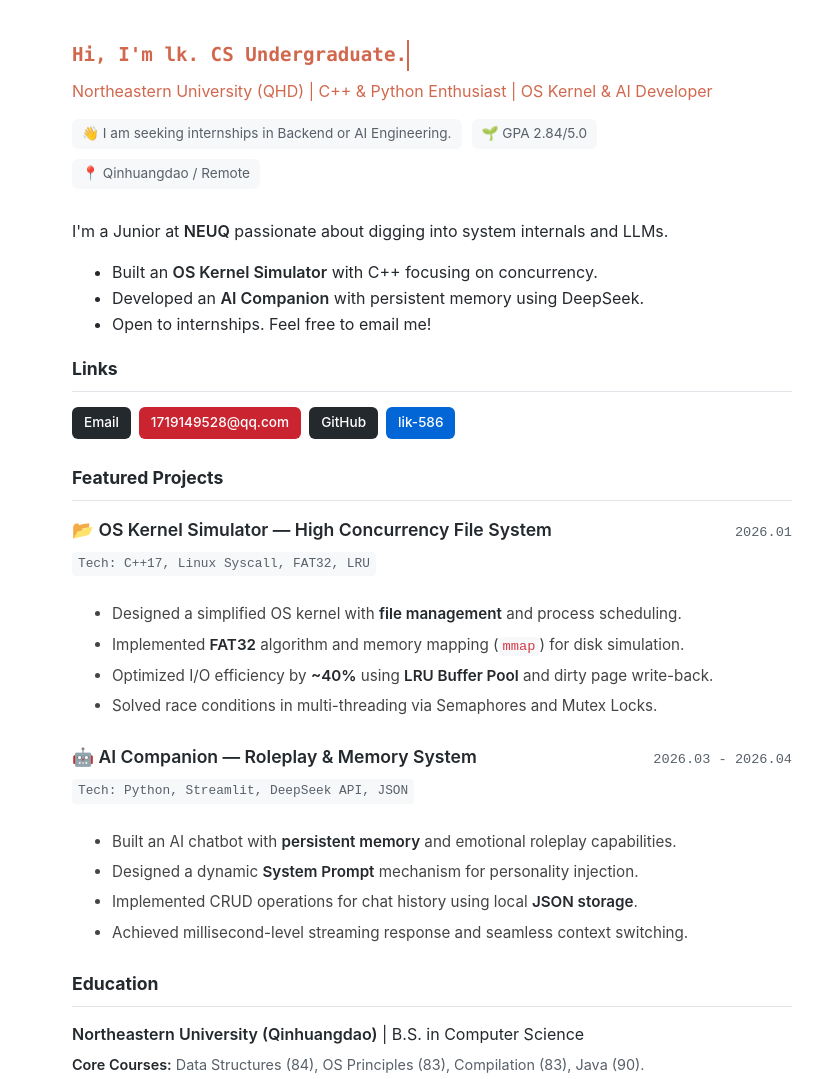
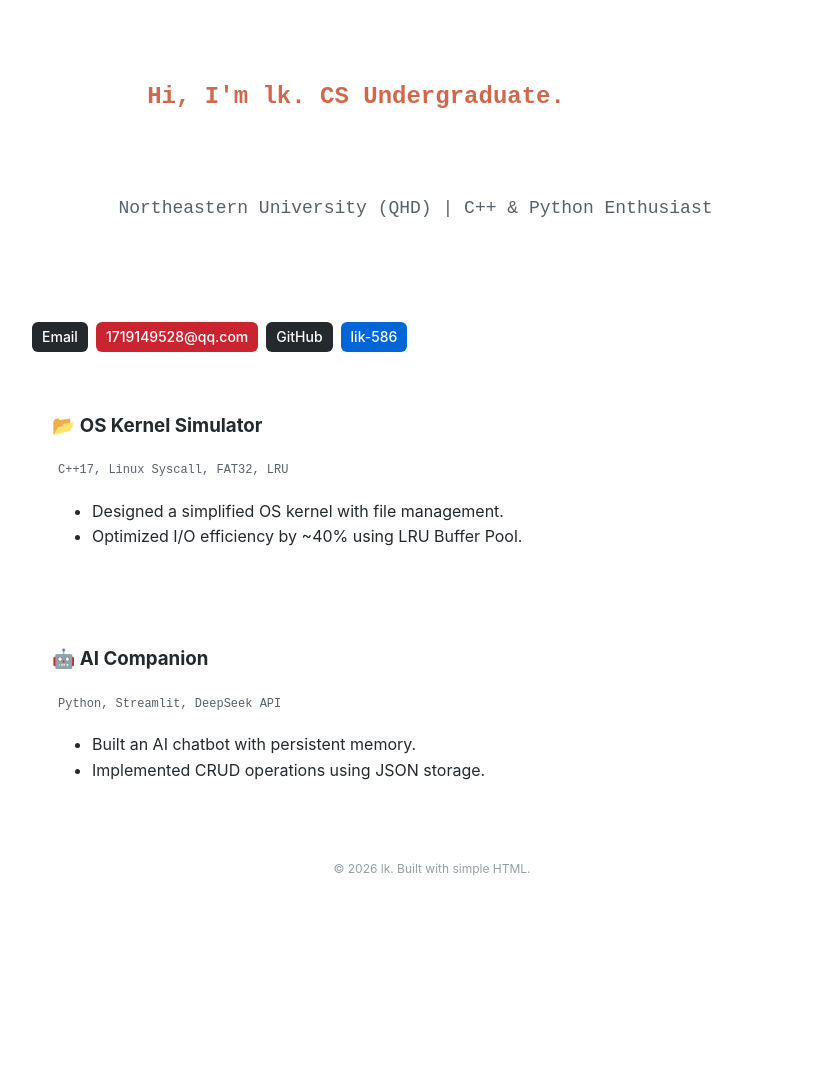
Before and after one commit to lik-586/lik-586.github.io, a plain HTML site: page index.html in a window 1280 px wide. Shown: the top 1079 px of the page, without its empty margins (208-1029 px from the left). After the commit the page ends 919 px from the top, so only its background shows below. Drawn offline with Linux system fonts and the light colour scheme.

Commit message:
Update index.html（2）
更新主副标题打字效果

```diff
--- a/index.html
+++ b/index.html
@@ -7,12 +7,10 @@
     <style>
         /* --- 全局样式 & 字体 --- */
         :root {
-            --primary-color: #d1684e; /* 参考图的橙色 */
+            --primary-color: #d1684e;
             --text-main: #24292e;
             --text-gray: #586069;
             --bg-color: #ffffff;
-            --bg-code: #f6f8fa;
-            --border-color: #e1e4e8;
         }
 
         body {
@@ -20,156 +18,98 @@
             background-color: var(--bg-color);
             color: var(--text-main);
             line-height: 1.6;
-            max-width: 720px;
-            margin: 40px auto;
-            padding: 0 20px;
+            padding: 40px 20px;
+            max-width: 800px;
+            margin: 0 auto;
         }
 
-        a { color: var(--primary-color); text-decoration: none; }
-        a:hover { text-decoration: underline; }
-        strong { color: var(--text-main); font-weight: 600; }
+        /* --- 头部样式 --- */
+        header {
+            text-align: left;
+            margin-bottom: 40px;
+            border-bottom: 1px solid var(--border-color);
+            padding-bottom: 20px;
+        }
 
-        /* --- 头部区域 --- */
-        header { margin-bottom: 30px; }
-        .typewriter-container {
-            font-family: 'SFMono-Regular', Consolas, 'Liberation Mono', Menlo, Courier, monospace;
-            font-size: 1.2rem;
-            font-weight: 600;
+        /* 标题基础样式 */
+        .typewriter-text {
             color: var(--primary-color);
-            border-right: 2px solid var(--primary-color);
-            white-space: nowrap;
-            overflow: hidden;
-            width: fit-content;
-            animation: blink-caret 0.75s step-end infinite;
+            font-family: 'Courier New', Courier, monospace; /* 等宽字体更像代码 */
+            font-weight: bold;
+            font-size: 24px;
+            display: block; /* 让副标题换行显示 */
+            margin-bottom: 10px;
+            white-space: pre-wrap; /* 保持空格和换行 */
         }
 
         .subtitle {
-            margin-top: 8px;
-            font-size: 1rem;
-            color: var(--primary-color);
-            opacity: 0; /* 初始隐藏，JS控制淡入 */
-            animation: fadeIn 1s forwards 0.5s;
+            font-size: 18px;
+            font-weight: normal;
+            color: var(--text-gray);
+            margin-top: 5px;
         }
 
-        .status-badges {
-            margin-top: 15px;
-            display: flex;
-            gap: 10px;
-            flex-wrap: wrap;
+        /* --- 光标样式 --- */
+        /* 默认带有光标的样式 */
+        .cursor {
+            border-right: 2px solid var(--primary-color);
+            animation: blink 1s step-end infinite;
+            padding-right: 2px; /* 给光标留点空隙 */
         }
-        .badge {
-            font-size: 0.85rem;
+
+        /* 光标闪烁动画 */
+        @keyframes blink {
+            0%, 100% { border-color: transparent; }
+            50% { border-color: var(--primary-color); }
+        }
+
+        /* --- 标签和卡片样式 --- */
+        .tag-container { display: flex; flex-wrap: wrap; gap: 8px; margin-bottom: 20px; }
+        .tag {
+            display: inline-block;
             padding: 4px 10px;
             border-radius: 6px;
-            background-color: var(--bg-code);
-            color: var(--text-gray);
-            display: flex;
-            align-items: center;
-            gap: 5px;
+            font-size: 14px;
+            font-weight: 500;
+            color: white;
+        }
+        .tag-blog { background-color: #24292e; }
+        .tag-wiki { background-color: #d1684e; }
+        .tag-leetcode { background-color: #586069; }
+        .tag-algo { background-color: #f9826c; }
+        .tag-mail { background-color: #24292e; }
+        .tag-emailaddr { background-color: #cb2431; }
+        .tag-social { background-color: #24292e; }
+        .tag-social-val { background-color: #0366d6; }
+        .tag-csdn { background-color: #586069; }
+        .tag-csdn-val { background-color: #28a745; }
+
+        blockquote {
+            border-left: 4px solid #dfe2e5;
+            padding-left: 15px;
+            color: #6a737d;
+            margin: 20px 0;
         }
 
-        /* --- 链接标签区域 --- */
-        .links-section h3, .projects-section h3, .edu-section h3 {
-            font-size: 1.1rem;
-            border-bottom: 1px solid var(--border-color);
-            padding-bottom: 8px;
-            margin-bottom: 15px;
-            color: var(--text-main);
+        /* 项目卡片 */
+        .project-card {
+            border: 1px solid var(--border-color);
+            border-radius: 8px;
+            padding: 20px;
+            margin-bottom: 20px;
+            transition: transform 0.2s;
         }
-
-        .tag-container {
-            display: flex;
-            flex-wrap: wrap;
-            gap: 8px;
-            margin-bottom: 25px;
-        }
-        .tag {
-            font-size: 0.85rem;
-            font-weight: 500;
-            padding: 5px 12px;
-            border-radius: 6px;
-            color: white;
-            display: flex;
-            align-items: center;
-            gap: 6px;
-        }
-        /* 颜色模拟参考图 */
-        .t-blog { background-color: #24292e; }
-        .t-wiki { background-color: var(--primary-color); }
-        .t-leetcode { background-color: #586069; }
-        .t-algo { background-color: #f9826c; }
-        .t-mail { background-color: #24292e; }
-        .t-email { background-color: #cb2431; }
-        .t-gh { background-color: #24292e; }
-        .t-gh-val { background-color: #0366d6; }
-
-        /* --- 项目列表 --- */
-        .project-item {
-            margin-bottom: 25px;
-        }
-        .project-header {
-            display: flex;
-            justify-content: space-between;
-            align-items: baseline;
-            margin-bottom: 5px;
-        }
-        .project-title {
-            font-size: 1.1rem;
-            font-weight: 600;
-            color: var(--text-main);
-        }
-        .project-date {
-            font-size: 0.85rem;
-            color: var(--text-gray);
-            font-family: monospace;
+        .project-card:hover {
+            transform: translateY(-2px);
+            box-shadow: 0 4px 12px rgba(0,0,0,0.05);
         }
         .tech-stack {
-            font-size: 0.8rem;
+            font-size: 12px;
             color: var(--text-gray);
-            margin-bottom: 10px;
             font-family: monospace;
             background: var(--bg-code);
             padding: 2px 6px;
             border-radius: 4px;
-            display: inline-block;
-        }
-        .project-desc li {
-            margin-bottom: 6px;
-            font-size: 0.95rem;
-            color: #444;
-        }
-        code {
-            background-color: var(--bg-code);
-            padding: 2px 4px;
-            border-radius: 4px;
-            font-family: monospace;
-            font-size: 0.9em;
-            color: #d73a49;
-        }
-
-        /* --- 教育背景 --- */
-        .edu-item { margin-bottom: 15px; }
-        .course-list { font-size: 0.9rem; color: var(--text-gray); margin-top: 5px; }
-
-        /* --- 引用 --- */
-        blockquote {
-            border-left: 4px solid var(--border-color);
-            padding-left: 16px;
-            margin: 30px 0;
-            color: var(--text-gray);
-            font-style: italic;
-        }
-
-        /* --- 动画 --- */
-        @keyframes blink-caret { from, to { border-color: transparent; } 50% { border-color: var(--primary-color); } }
-        @keyframes fadeIn { to { opacity: 1; } }
-
-        /* --- 响应式 --- */
-        @media (max-width: 600px) {
-            body { margin: 20px auto; padding: 0 15px; }
-            .typewriter-container { font-size: 1.1rem; width: 100%; }
-            .project-header { flex-direction: column; }
-            .project-date { margin-top: 4px; }
         }
     </style>
 </head>
@@ -177,115 +117,94 @@
 
 <!-- 头部介绍 -->
 <header>
-        <!-- 打字机标题 -->
-        <div class="typewriter-container" id="typewriter"></div>
-
+    <!-- 主标题 -->
+    <div id="main-title" class="typewriter-text cursor">
+        Hi, I'm lk. CS Undergraduate.
+    </div>
     <!-- 副标题 -->
-        <div class="subtitle">
-            Northeastern University (QHD) | C++ & Python Enthusiast | OS Kernel & AI Developer
-        </div>
-
-        <!-- 状态徽章 -->
-        <div class="status-badges">
-            <div class="badge">👋 I am seeking internships in Backend or AI Engineering.</div>
-            <div class="badge">🌱 GPA 2.84/5.0</div>
-            <div class="badge">📍 Qinhuangdao / Remote</div>
+    <div id="sub-title" class="typewriter-text subtitle cursor">
+        Northeastern University (QHD) | C++ & Python Enthusiast
     </div>
 </header>
 
-    <!-- 简短自我介绍 -->
+<!-- 链接区域 -->
 <section>
-        <p>I'm a Junior at <strong>NEUQ</strong> passionate about digging into system internals and LLMs.</p>
-        <ul>
-            <li>Built an <strong>OS Kernel Simulator</strong> with C++ focusing on concurrency.</li>
-            <li>Developed an <strong>AI Companion</strong> with persistent memory using DeepSeek.</li>
-            <li>Open to internships. Feel free to email me!</li>
-        </ul>
-    </section>
-
-    <!-- 链接区域 (模仿参考图的 Links) -->
-    <section class="links-section">
-        <h3>Links</h3>
     <div class="tag-container">
-            <span class="tag t-mail">Email</span>
-            <span class="tag t-email">1719149528@qq.com</span>
-
-            <span class="tag t-gh">GitHub</span>
-            <span class="tag t-gh-val">lik-586</span>
+        <span class="tag tag-mail">Email</span>
+        <span class="tag tag-emailaddr">1719149528@qq.com</span>
+        <span class="tag tag-social">GitHub</span>
+        <span class="tag tag-social-val">lik-586</span>
     </div>
 </section>
 
-    <!-- 精选项目 -->
-    <section class="projects-section">
-        <h3>Featured Projects</h3>
-
-        <!-- 项目 1 -->
-        <div class="project-item">
-            <div class="project-header">
-                <span class="project-title">📂 OS Kernel Simulator — High Concurrency File System</span>
-                <span class="project-date">2026.01</span>
-            </div>
-            <div class="tech-stack">Tech: C++17, Linux Syscall, FAT32, LRU</div>
-            <ul class="project-desc">
-                <li>Designed a simplified OS kernel with <strong>file management</strong> and process scheduling.</li>
-                <li>Implemented <strong>FAT32</strong> algorithm and memory mapping (<code>mmap</code>) for disk simulation.</li>
-                <li>Optimized I/O efficiency by <strong>~40%</strong> using <strong>LRU Buffer Pool</strong> and dirty page write-back.</li>
-                <li>Solved race conditions in multi-threading via Semaphores and Mutex Locks.</li>
+<!-- 项目经历 -->
+<section>
+    <div class="project-card">
+        <h3>📂 OS Kernel Simulator</h3>
+        <p class="tech-stack">C++17, Linux Syscall, FAT32, LRU</p>
+        <ul>
+            <li>Designed a simplified OS kernel with file management.</li>
+            <li>Optimized I/O efficiency by ~40% using LRU Buffer Pool.</li>
         </ul>
     </div>
 
-        <!-- 项目 2 -->
-        <div class="project-item">
-            <div class="project-header">
-                <span class="project-title">🤖 AI Companion — Roleplay & Memory System</span>
-                <span class="project-date">2026.03 - 2026.04</span>
-            </div>
-            <div class="tech-stack">Tech: Python, Streamlit, DeepSeek API, JSON</div>
-            <ul class="project-desc">
-                <li>Built an AI chatbot with <strong>persistent memory</strong> and emotional roleplay capabilities.</li>
-                <li>Designed a dynamic <strong>System Prompt</strong> mechanism for personality injection.</li>
-                <li>Implemented CRUD operations for chat history using local <strong>JSON storage</strong>.</li>
-                <li>Achieved millisecond-level streaming response and seamless context switching.</li>
+    <div class="project-card">
+        <h3>🤖 AI Companion</h3>
+        <p class="tech-stack">Python, Streamlit, DeepSeek API</p>
+        <ul>
+            <li>Built an AI chatbot with persistent memory.</li>
+            <li>Implemented CRUD operations using JSON storage.</li>
         </ul>
     </div>
 </section>
 
-    <!-- 教育背景 -->
-    <section class="edu-section">
-        <h3>Education</h3>
-        <div class="edu-item">
-            <strong>Northeastern University (Qinhuangdao)</strong> | B.S. in Computer Science
-            <div class="course-list">
-                <strong>Core Courses:</strong> Data Structures (84), OS Principles (83), Compilation (83), Java (90).
-            </div>
-        </div>
-    </section>
-
-    <!-- 底部格言 -->
-    <blockquote>
-        "Attempt to achieve any sustainable behavior through automated means."
-    </blockquote>
-
-    <footer style="text-align: center; color: #959da5; font-size: 0.8rem; margin-top: 40px; padding-bottom: 20px;">
+<footer style="font-size: 12px; color: #959da5; text-align: center; margin-top: 40px;">
     © 2026 lk. Built with simple HTML.
 </footer>
 
-    <!-- 打字机脚本 -->
 <script>
-        const textToType = "Hi, I'm lk. CS Undergraduate.";
-        const typeWriterElement = document.getElementById('typewriter');
-        let idx = 0;
+    document.addEventListener('DOMContentLoaded', () => {
+        // 配置参数
+        const typingSpeed = 50; // 打字速度 (毫秒/字)
 
-        function typeWriter() {
-            if (idx < textToType.length) {
-                typeWriterElement.textContent += textToType.charAt(idx);
-                idx++;
-                setTimeout(typeWriter, 100); // 打字速度
+        // 获取 DOM 元素
+        const mainTitleEl = document.getElementById('main-title');
+        const subTitleEl = document.getElementById('sub-title');
+
+        // 获取原始文本并清空内容，准备重新打字
+        const mainText = mainTitleEl.innerText;
+        const subText = subTitleEl.innerText;
+        mainTitleEl.innerText = '';
+        subTitleEl.innerText = '';
+
+        // --- 核心逻辑：同时启动两个打字机 ---
+
+        // 主标题打字逻辑
+        let i = 0;
+        const mainTimer = setInterval(() => {
+            if (i < mainText.length) {
+                mainTitleEl.innerText += mainText.charAt(i);
+                i++;
+            } else {
+                clearInterval(mainTimer);
+                // 主标题打完，移除光标类
+                mainTitleEl.classList.remove('cursor');
             }
+        }, typingSpeed);
+
+        // 副标题打字逻辑
+        let j = 0;
+        const subTimer = setInterval(() => {
+            if (j < subText.length) {
+                subTitleEl.innerText += subText.charAt(j);
+                j++;
+            } else {
+                clearInterval(subTimer);
+                // 副标题打完，移除光标类
+                subTitleEl.classList.remove('cursor');
             }
-
-        // 页面加载完成后开始打字
-        window.onload = typeWriter;
+        }, typingSpeed);
+    });
 </script>
 
 </body>
```
Lines whose indentation alone changed are shown as unchanged.
